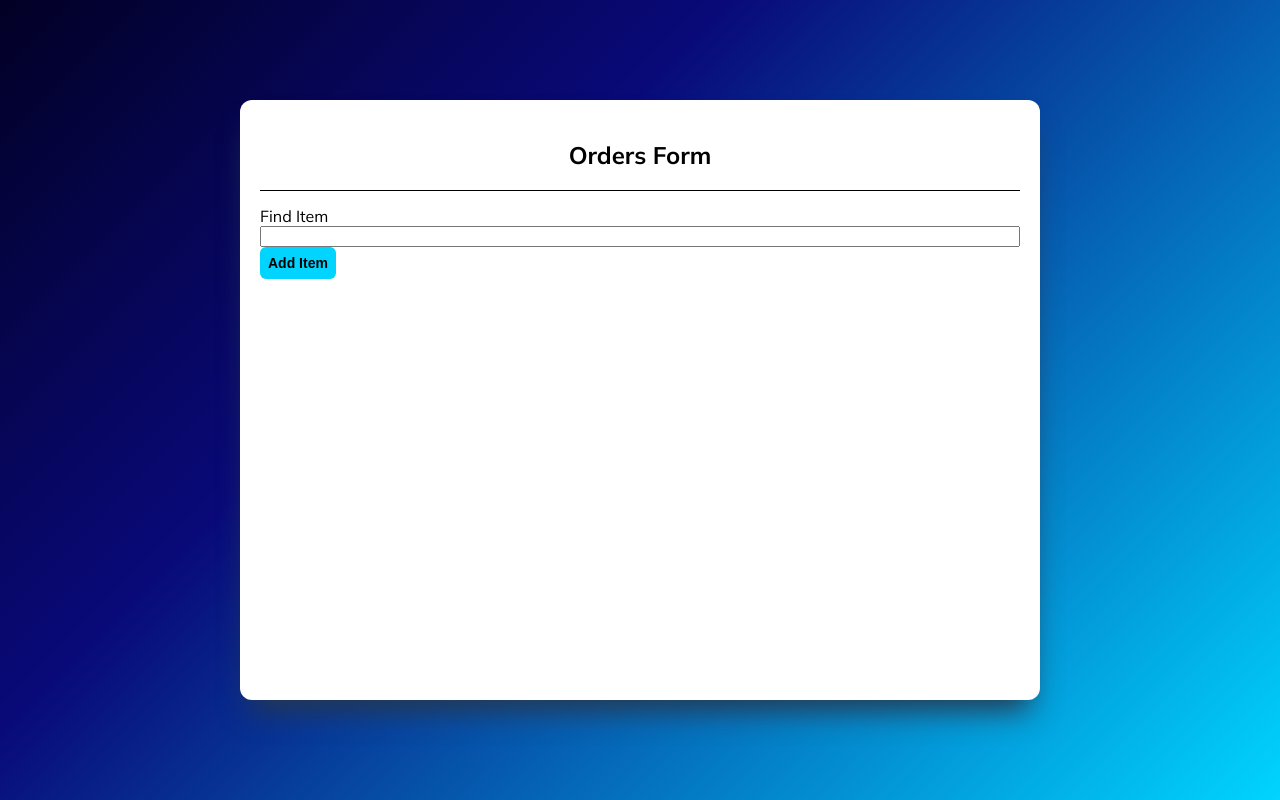
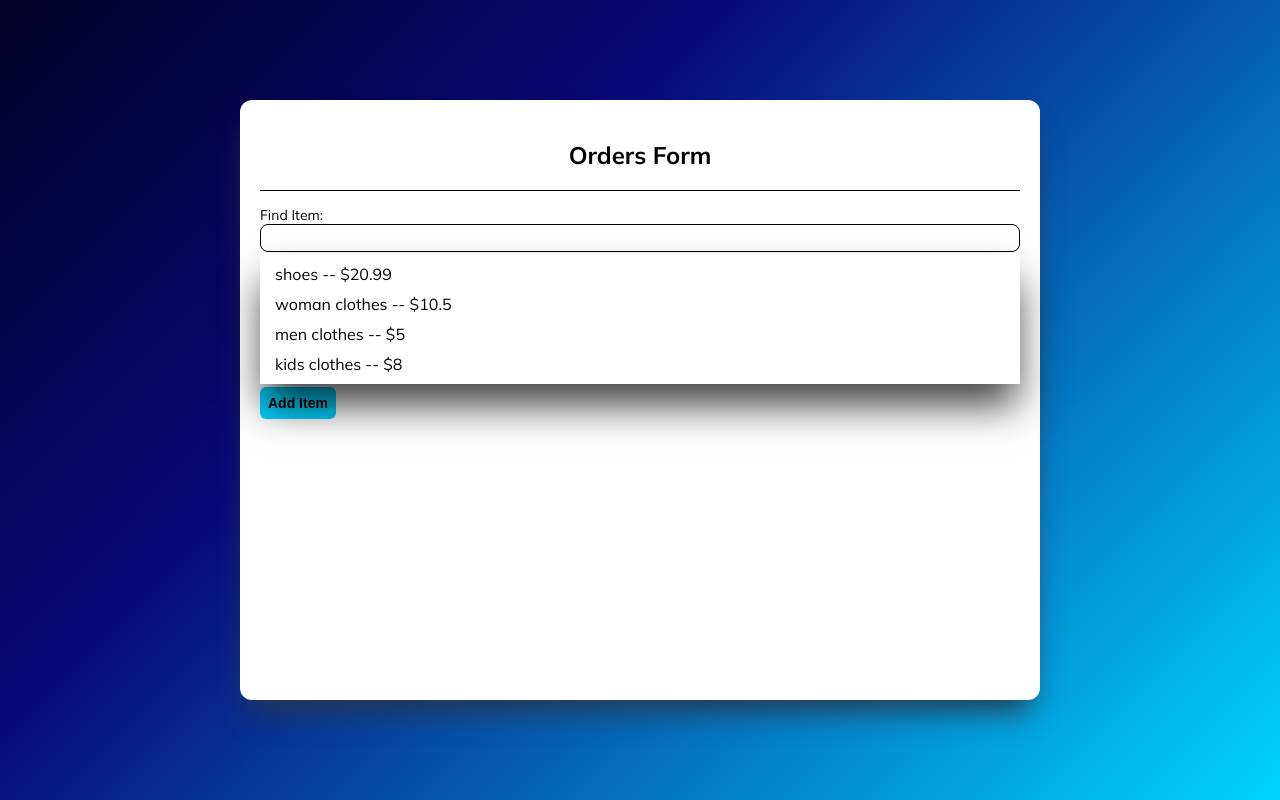
Before and after one commit to alanicio/react_ecommerce_frontend, a React (Vite) app: page / in a window 1280 px wide. Built offline with nearby package versions, Linux system fonts and the light colour scheme.

Commit message:
autcomplete list created

```diff
--- /dev/null
+++ b/src/components/FindItem/FindItem.css
@@ -0,0 +1,26 @@
+button {
+  margin-top: 5px;
+}
+
+.autocomplete-list {
+  box-shadow: 0px 24px 38px -3px rgba(0, 0, 0, 0.75);
+  position: relative;
+  overflow-y: scroll;
+  max-height: 130px;
+  top: 2px;
+}
+
+.autocomplete-list ul {
+  list-style-type: none;
+  padding: 5px 0;
+  margin: 0;
+}
+
+.autocomplete-list ul li {
+  padding: 5px 15px;
+  cursor: pointer;
+}
+
+.autocomplete-list ul li:hover {
+  background-color: #e0e0e0;
+}
--- a/src/components/FindItem/FindItem.jsx
+++ b/src/components/FindItem/FindItem.jsx
@@ -1,11 +1,94 @@
-import React from "react";
+import React, { useRef } from "react";
+import "./FindItem.css";
 
 const FindItem = () => {
+  const items = [
+    {
+      id: 1,
+      name: "shoes",
+      description: "shoes for the feet",
+      stock: 50,
+      price: 20.99,
+    },
+    {
+      id: 2,
+      name: "woman clothes",
+      description: "For women",
+      stock: 800,
+      price: 10.5,
+    },
+    {
+      id: 3,
+      name: "men clothes",
+      description: "For men",
+      stock: 20,
+      price: 5.0,
+    },
+    {
+      id: 4,
+      name: "kids clothes",
+      description: "for children",
+      stock: 40,
+      price: 8.0,
+    },
+    {
+      id: 5,
+      name: "makeup",
+      description: "for vanity",
+      stock: 150,
+      price: 500.0,
+    },
+    {
+      id: 6,
+      name: "jewerly",
+      description: "for luxury people",
+      stock: 15,
+      price: 5000.59,
+    },
+    {
+      id: 7,
+      name: "sun glasses",
+      description: "for cool people",
+      stock: 20,
+      price: 33.33,
+    },
+    {
+      id: 8,
+      name: "sportwear",
+      description: "sweat with style",
+      stock: 15,
+      price: 800.0,
+    },
+    {
+      id: 9,
+      name: "hat",
+      description: "get the old west fashion",
+      stock: 8,
+      price: 10.0,
+    },
+    {
+      id: 10,
+      name: "earphones",
+      description: "listen your favorite music",
+      stock: 18,
+      price: 63.78,
+    },
+  ];
+  const searchInput = useRef(null);
   return (
     <div className="row pb-15">
       <div className="col-100">
-        <label htmlFor="item">Find Item</label>
-        <input type="text" name="item" id="item" />
+        <label htmlFor="item">Find Item:</label>
+        <input type="text" name="item" id="item" ref={searchInput} />
+        <div className="autocomplete-list">
+          <ul>
+            {items.map(({ name, price }) => (
+              <li>
+                {name} -- ${price}
+              </li>
+            ))}
+          </ul>
+        </div>
         <button className="primary">Add Item</button>
       </div>
     </div>
--- a/src/index.css
+++ b/src/index.css
@@ -22,6 +22,18 @@ body {
     rgba(9, 9, 121, 1) 35%,
     rgba(0, 212, 255, 1) 100%
   );
+}
+
+label {
+  font-size: 14px;
+}
+
+input[type="text"] {
+  font-size: 14px;
+  box-sizing: border-box;
+  padding: 5px;
+  border-radius: 8px;
+  border: 1px solid black;
 }
 
 button {
```
